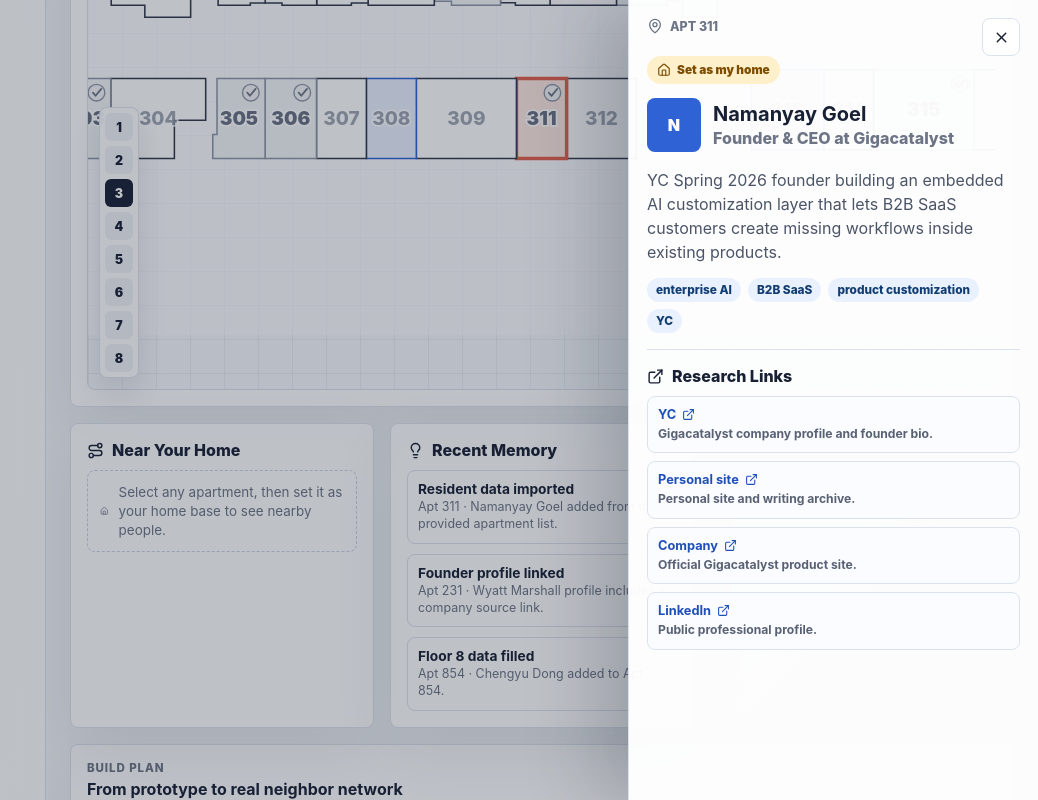
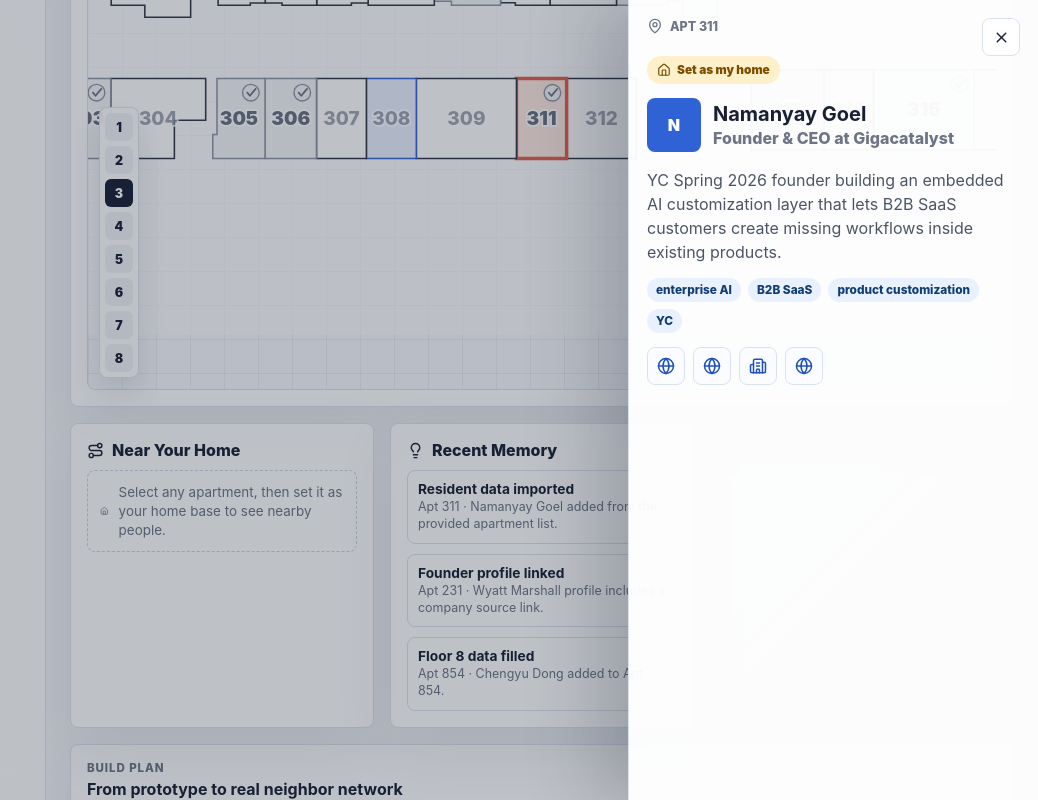
Before and after one commit to q7z/mycommunity, a React (Vite) app: page / in a window 1280 px wide. Both pictures are taken after a click on the button 784 px from the left and 850 px from the top of the page. Shown: the part 450-1250 px from the top of the page, without its empty margins (242-1280 px from the left). Built offline with nearby package versions, Linux system fonts and the light colour scheme.

Commit message:
Use icon-only profile links

```diff
--- a/src/App.css
+++ b/src/App.css
@@ -729,21 +729,24 @@ h3 {
 }
 
 .research-links {
-  margin-bottom: 14px;
+  margin: 12px 0 14px;
 }
 
 .research-link-grid {
-  display: grid;
+  display: flex;
+  flex-wrap: wrap;
   gap: 8px;
 }
 
 .research-link-grid a {
   border: 1px solid var(--line);
   border-radius: 8px;
-  display: grid;
-  gap: 4px;
-  padding: 10px;
-  color: inherit;
+  width: 38px;
+  height: 38px;
+  display: inline-flex;
+  align-items: center;
+  justify-content: center;
+  color: #1f4fb8;
   background: #fbfcff;
   text-decoration: none;
 }
@@ -751,21 +754,6 @@ h3 {
 .research-link-grid a:hover {
   border-color: rgba(47, 98, 213, 0.34);
   background: #f5f8ff;
-}
-
-.research-link-grid strong {
-  display: inline-flex;
-  align-items: center;
-  gap: 6px;
-  color: #1f4fb8;
-  font-size: 0.8rem;
-}
-
-.research-link-grid span {
-  color: #596174;
-  font-size: 0.76rem;
-  font-weight: 650;
-  line-height: 1.35;
 }
 
 .tag-list {
--- a/src/App.tsx
+++ b/src/App.tsx
@@ -1,12 +1,14 @@
 import {
   Bell,
   Building2,
-  ExternalLink,
+  Globe,
   Home,
   Lightbulb,
   MapPin,
   MessageCircle,
+  Newspaper,
   Route,
+  Rocket,
   Search,
   UserPlus,
   Users,
@@ -176,6 +178,16 @@ function getPercent(part: number, total: number) {
 
 function isContactTouchpoint(touchpoint: Touchpoint) {
   return touchpoint.label === 'Coffee logged' || touchpoint.label === 'Help logged'
+}
+
+function profileLinkIcon(label: string) {
+  const normalized = label.toLowerCase()
+
+  if (normalized.includes('company')) return <Building2 size={18} aria-hidden="true" />
+  if (normalized.includes('launch')) return <Rocket size={18} aria-hidden="true" />
+  if (normalized.includes('forbes') || normalized.includes('investor')) return <Newspaper size={18} aria-hidden="true" />
+
+  return <Globe size={18} aria-hidden="true" />
 }
 
 function isUnitSearchMatch(
@@ -1020,19 +1032,18 @@ function App() {
                 </div>
 
                 {selectedResident.links?.length ? (
-                  <section className="drawer-section research-links" aria-label="Founder research links">
-                    <div className="panel-title">
-                      <ExternalLink size={17} aria-hidden="true" />
-                      <span>Research Links</span>
-                    </div>
+                  <section className="research-links" aria-label="Profile links">
                     <div className="research-link-grid">
                       {selectedResident.links.map((link) => (
-                        <a href={link.url} key={`${selectedResident.unitId}-${link.url}`} target="_blank" rel="noreferrer">
-                          <strong>
-                            {link.label}
-                            <ExternalLink size={13} aria-hidden="true" />
-                          </strong>
-                          <span>{link.detail}</span>
+                        <a
+                          aria-label={`${link.label}: ${link.detail}`}
+                          href={link.url}
+                          key={`${selectedResident.unitId}-${link.url}`}
+                          target="_blank"
+                          title={`${link.label}: ${link.detail}`}
+                          rel="noreferrer"
+                        >
+                          {profileLinkIcon(link.label)}
                         </a>
                       ))}
                     </div>
```
Also changed, not shown: 5 other files (tests, documents, lock files or other folders).
